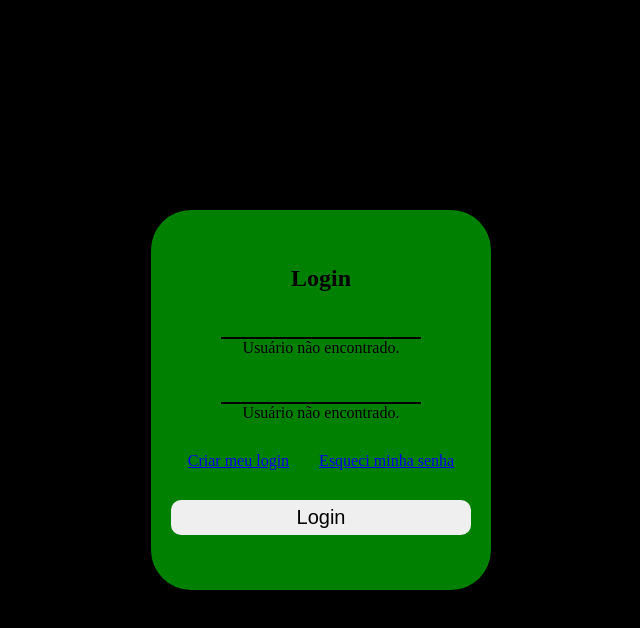
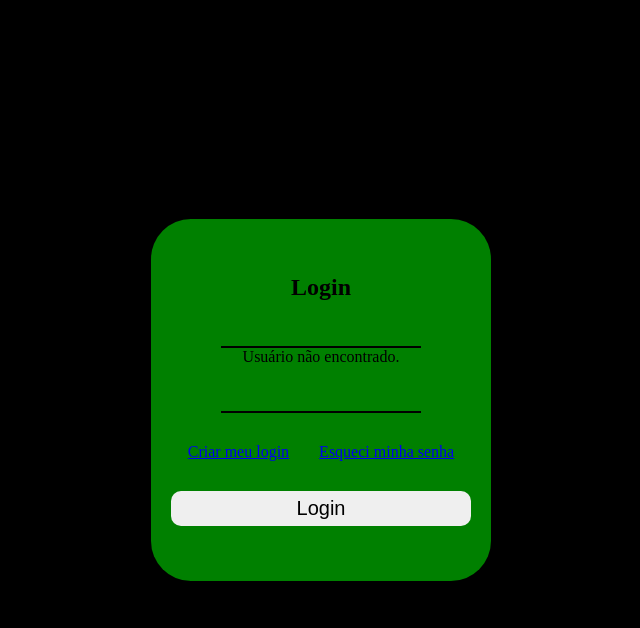
Before and after one commit to Ramom-Gomes/Fitness, a React (Vite) app: page / in a window 1280 px wide. Both pictures are taken after a click on the button "Login". Shown: the top 628 px of the page, without its empty margins (319-959 px from the left). Built offline with nearby package versions, Linux system fonts and the light colour scheme.

Commit message:
ajeitando-erros-login

```diff
--- a/src/components/login.jsx
+++ b/src/components/login.jsx
@@ -6,7 +6,8 @@ import '../estilizações/login.css';
 function LoginPage({ users }) {
   const [email, setEmail] = useState("");
   const [password, setPassword] = useState("");
-  const [error, setError] = useState("");
+  const [errorUser, setErrorUser] = useState("");
+  const [errorPassword, setErrorPassword] = useState("");
   const navigate = useNavigate();
 
   useEffect(() => {
@@ -23,9 +24,11 @@ function LoginPage({ users }) {
     );
 
     if (!user) {
-      setError("Usuário não encontrado.");
+      setErrorUser("Usuário não encontrado.");
+      setErrorPassword("");
     } else if (user.password !== password) {
-      setError("Senha incorreta.");
+      setErrorPassword("Senha incorreta.");
+      setErrorUser("");
     } else {
       localStorage.setItem('currentUser', JSON.stringify(user)); // Armazena o usuário logado no localStorage
       navigate(`/bemvindo`); // Navegar para a página de boas-vindas
@@ -37,9 +40,9 @@ function LoginPage({ users }) {
       <main className={`main`}>
         <h2 className={`imagem`}>Login</h2>
         <input className={`campo-email`} type="email" value={email} onChange={(e) => setEmail(e.target.value)} />
-        {error && <p>{error}</p>}
+        {errorUser && <p>{errorUser}</p>}
         <input className={`campo-senha`} type="password" value={password} onChange={(e) => setPassword(e.target.value)} />
-        {error && <p>{error}</p>}
+        {errorPassword && <p>{errorPassword}</p>}
         <div className={`links`}>
           <Link className={`link-criarLogin`} to="/registro">Criar meu login</Link>
           <Link className={`link-redefinirSenha`} to="/trocar-senha">Esqueci minha senha</Link>
```
